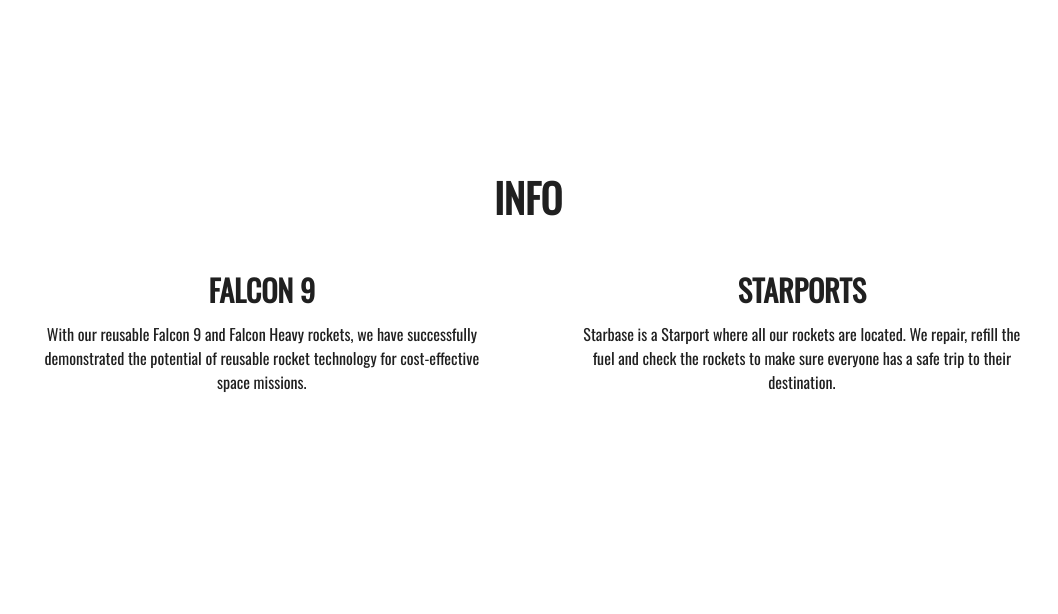
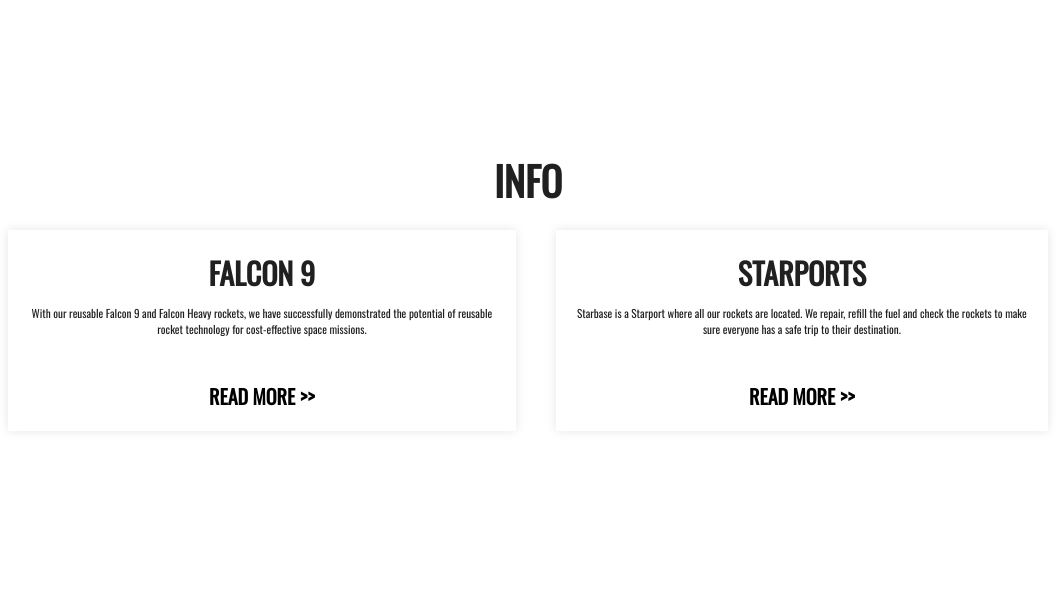
Before and after one commit to s-huel/spacex, a PHP site: page / in a window 1280 px wide. Shown: the part 1840-2454 px from the top of the page, without its empty margins (112-1170 px from the left). Run offline with PHP 8.4, Linux system fonts and the light colour scheme; some libraries are stand-ins or nearby versions.

Commit message:
home sort of finished

```diff
--- a/css/style.css
+++ b/css/style.css
@@ -4,6 +4,10 @@
   box-sizing: border-box;
   font-family: 'Lato', sans-serif;
   font-family: 'Oswald', sans-serif;
+}
+
+p {
+  font-size: 0.7rem;
 }
 
 .wrapper {
@@ -148,14 +152,16 @@
 
 .content {
   position: absolute;
-  top: 80%; /* Adjust this value to move the content further down */
+  top: 80%;
+  /* Adjust this value to move the content further down */
   left: 50%;
   transform: translate(-50%, -50%);
   z-index: -1;
   text-align: center;
   width: 100%;
   color: #202020;
-  margin-top: 700px; /* Add this line to adjust the top margin */
+  margin-top: 700px;
+  /* Add this line to adjust the top margin */
 }
 
 .content .title {
@@ -190,22 +196,32 @@
 section .container {
   margin: 100px;
 }
+
 section h1 {
   font-size: 3rem;
   margin: 20px;
 }
+
 section h2 {
   font-size: 40px;
   text-align: center;
   text-transform: uppercase;
 }
+
 section .text-container {
   display: flex;
 }
+
 section .text-container .text-box {
   margin: 20px;
   padding: 20px;
+  box-shadow: 0 0 10px rgba(0, 0, 0, 0.1);
 }
+
+section .text-container .text-box:hover {
+  box-shadow: 0 0 15px rgba(0, 0, 0, 0.2);
+}
+
 section .text-container .text-box h3 {
   font-size: 30px;
   text-align: center;
@@ -213,11 +229,22 @@
   margin-bottom: 10px;
 }
 
+.link {
+  display: block;
+  text-align: center;
+  margin-top: 20px;
+  text-decoration: none;
+  color: #000;
+  font-weight: 600;
+  font-size: 20px;
+}
+
 @media (max-width: 900px) {
   section h1 {
     font-size: 2rem;
     text-align: center;
   }
+
   section .text-container {
     flex-direction: column;
   }
@@ -231,30 +258,37 @@
 .reveal.active {
   opacity: 1;
 }
+
 .active.fade-bottom {
   animation: fade-bottom 1s ease-in;
 }
+
 .active.fade-left {
   animation: fade-left 1s ease-in;
 }
+
 .active.fade-right {
   animation: fade-right 1s ease-in;
 }
+
 @keyframes fade-bottom {
   0% {
     transform: translateY(50px);
     opacity: 0;
   }
+
   100% {
     transform: translateY(0);
     opacity: 1;
   }
 }
+
 @keyframes fade-left {
   0% {
     transform: translateX(-100px);
     opacity: 0;
   }
+
   100% {
     transform: translateX(0);
     opacity: 1;
@@ -266,6 +300,7 @@
     transform: translateX(100px);
     opacity: 0;
   }
+
   100% {
     transform: translateX(0);
     opacity: 1;
--- a/index.php
+++ b/index.php
@@ -14,6 +14,7 @@
 <body>
 
 <img src="images/logo.png" alt="logo">
+<p>&copy; 2024 f-huel. All rights reserved.</p>
 
 <input type="checkbox" id="active">
     <label for="active" class="menu-btn"><span></span></label>
@@ -49,18 +50,25 @@
               <p>
                 With our reusable Falcon 9 and Falcon Heavy rockets, we have successfully demonstrated the potential of reusable rocket technology for cost-effective space missions.
               </p>
+              <br>
+              <a href="#" class="link">READ MORE >></a>
             </div>
             <div class="text-box">
               <h3>Starports</h3>
               <p>
                 Starbase is a Starport where all our rockets are located. We repair, refill the fuel and check the rockets to make sure everyone has a safe trip to their destination.
               </p>
+              <br>
+              <a href="#" class="link">READ MORE >></a>
             </div>
           </div>
         </div>
       </section>
     </div>
+
 </input>
+
+
 
 <script src="javascript/main.js"></script>
 
```
